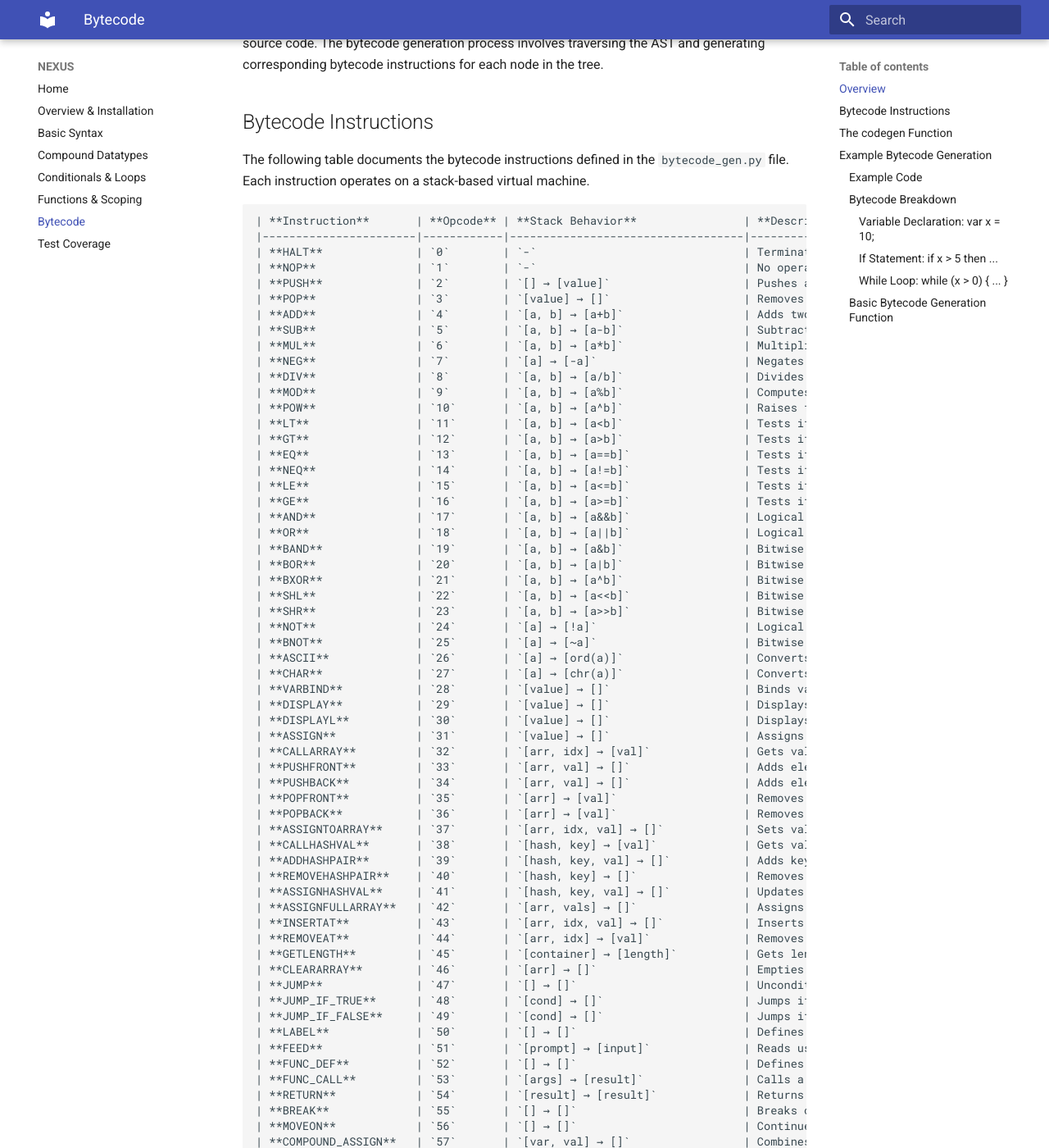
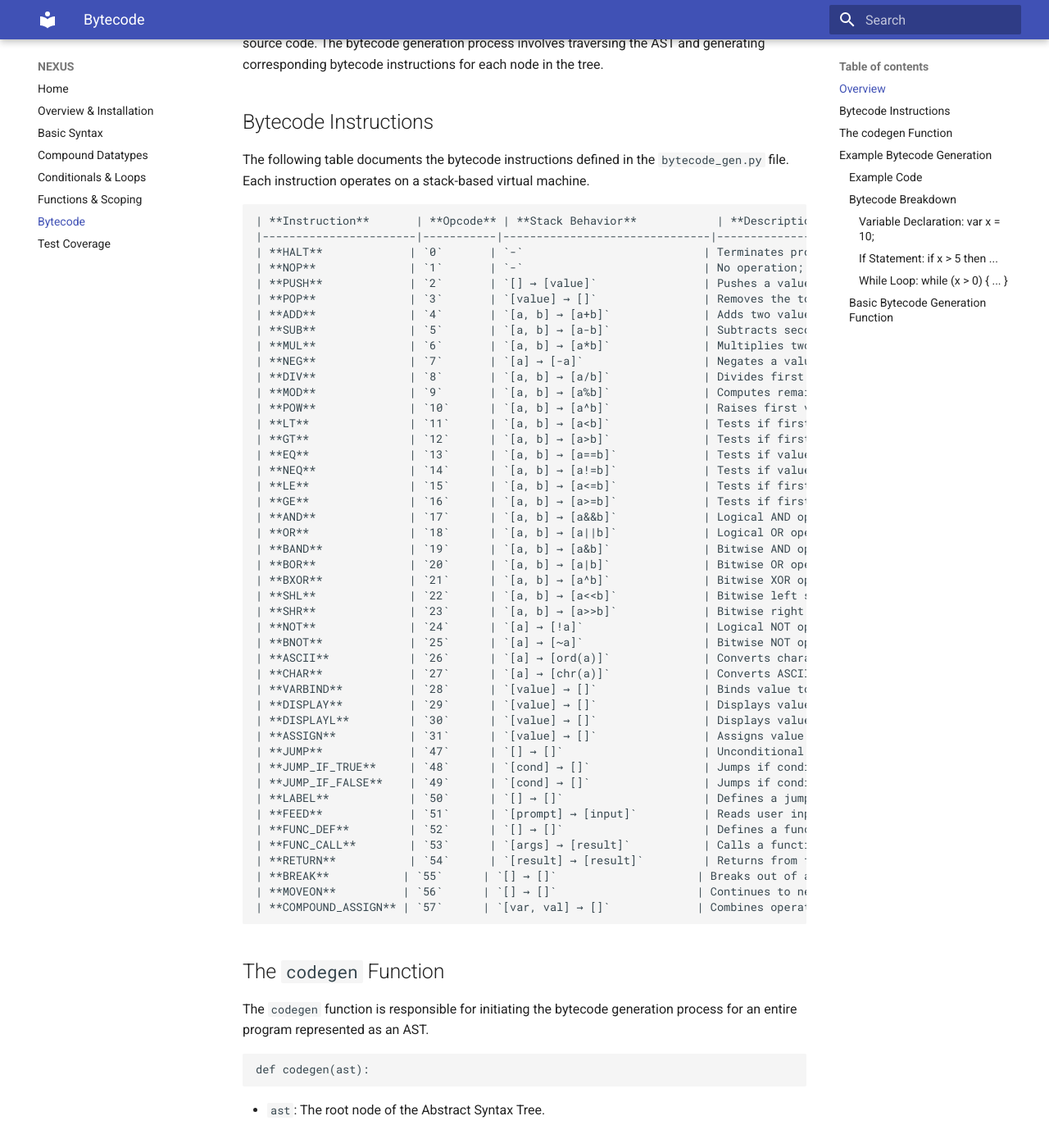
Before and after one commit to lucifer-reborn473/NEXUS, an MkDocs documentation site: the page built from docs/Bytecode.md, in a window 1280 px wide and 1400 px high, scrolled down 333 px. Shown: the whole window at 82% size. Built offline with MkDocs 1.6.1 and Material for MkDocs 9.7.7, drawn with Linux system fonts in a browser that asks for light colours.

Commit message:
Update Bytecode.md

````diff
--- a/docs/Bytecode.md
+++ b/docs/Bytecode.md
@@ -10,66 +10,51 @@ Bytecode is a low-level representation of the program that is easier to execute
 
 The following table documents the bytecode instructions defined in the `bytecode_gen.py` file. Each instruction operates on a stack-based virtual machine.
 ```
-| **Instruction**       | **Opcode** | **Stack Behavior**                | **Description**                                                                |
-|-----------------------|------------|-----------------------------------|--------------------------------------------------------------------------------|
-| **HALT**              | `0`        | `-`                               | Terminates program execution                                                   |
-| **NOP**               | `1`        | `-`                               | No operation; placeholder instruction                                          |
-| **PUSH**              | `2`        | `[] → [value]`                    | Pushes a value onto the stack                                                  |
-| **POP**               | `3`        | `[value] → []`                    | Removes the top value from the stack                                           |
-| **ADD**               | `4`        | `[a, b] → [a+b]`                  | Adds two values and pushes result                                              |
-| **SUB**               | `5`        | `[a, b] → [a-b]`                  | Subtracts second value from first                                              |
-| **MUL**               | `6`        | `[a, b] → [a*b]`                  | Multiplies two values                                                          |
-| **NEG**               | `7`        | `[a] → [-a]`                      | Negates a value                                                                |
-| **DIV**               | `8`        | `[a, b] → [a/b]`                  | Divides first value by second                                                  |
-| **MOD**               | `9`        | `[a, b] → [a%b]`                  | Computes remainder of division                                                 |
-| **POW**               | `10`       | `[a, b] → [a^b]`                  | Raises first value to power of second                                          |
-| **LT**                | `11`       | `[a, b] → [a<b]`                  | Tests if first value is less than second                                       |
-| **GT**                | `12`       | `[a, b] → [a>b]`                  | Tests if first value is greater than second                                    |
-| **EQ**                | `13`       | `[a, b] → [a==b]`                 | Tests if values are equal                                                      |
-| **NEQ**               | `14`       | `[a, b] → [a!=b]`                 | Tests if values are not equal                                                  |
-| **LE**                | `15`       | `[a, b] → [a<=b]`                 | Tests if first value is less than or equal to second                           |
-| **GE**                | `16`       | `[a, b] → [a>=b]`                 | Tests if first value is greater than or equal to second                        |
-| **AND**               | `17`       | `[a, b] → [a&&b]`                 | Logical AND operation                                                          |
-| **OR**                | `18`       | `[a, b] → [a||b]`                 | Logical OR operation                                                           |
-| **BAND**              | `19`       | `[a, b] → [a&b]`                  | Bitwise AND operation                                                          |
-| **BOR**               | `20`       | `[a, b] → [a|b]`                  | Bitwise OR operation                                                           |
-| **BXOR**              | `21`       | `[a, b] → [a^b]`                  | Bitwise XOR operation                                                          |
-| **SHL**               | `22`       | `[a, b] → [a<<b]`                 | Bitwise left shift                                                             |
-| **SHR**               | `23`       | `[a, b] → [a>>b]`                 | Bitwise right shift                                                            |
-| **NOT**               | `24`       | `[a] → [!a]`                      | Logical NOT operation                                                          |
-| **BNOT**              | `25`       | `[a] → [~a]`                      | Bitwise NOT operation                                                          |
-| **ASCII**             | `26`       | `[a] → [ord(a)]`                  | Converts character to ASCII code                                               |
-| **CHAR**              | `27`       | `[a] → [chr(a)]`                  | Converts ASCII code to character                                               |
-| **VARBIND**           | `28`       | `[value] → []`                    | Binds value to variable                                                        |
-| **DISPLAY**           | `29`       | `[value] → []`                    | Displays value without newline                                                 |
-| **DISPLAYL**          | `30`       | `[value] → []`                    | Displays value with newline                                                    |
-| **ASSIGN**            | `31`       | `[value] → []`                    | Assigns value to existing variable                                             |
-| **CALLARRAY**         | `32`       | `[arr, idx] → [val]`              | Gets value at array index                                                      |
-| **PUSHFRONT**         | `33`       | `[arr, val] → []`                 | Adds element to start of array                                                 |
-| **PUSHBACK**          | `34`       | `[arr, val] → []`                 | Adds element to end of array                                                   |
-| **POPFRONT**          | `35`       | `[arr] → [val]`                   | Removes and returns first element from array                                   |
-| **POPBACK**           | `36`       | `[arr] → [val]`                   | Removes and returns last element from array                                    |
-| **ASSIGNTOARRAY**     | `37`       | `[arr, idx, val] → []`            | Sets value at array index                                                      |
-| **CALLHASHVAL**       | `38`       | `[hash, key] → [val]`             | Gets value for key in hash map                                                 |
-| **ADDHASHPAIR**       | `39`       | `[hash, key, val] → []`           | Adds key-value pair to hash map                                                |
-| **REMOVEHASHPAIR**    | `40`       | `[hash, key] → []`                | Removes key from hash map                                                      |
-| **ASSIGNHASHVAL**     | `41`       | `[hash, key, val] → []`           | Updates value for key in hash map                                              |
-| **ASSIGNFULLARRAY**   | `42`       | `[arr, vals] → []`                | Assigns multiple values to array                                               |
-| **INSERTAT**          | `43`       | `[arr, idx, val] → []`            | Inserts value at array index                                                   |
-| **REMOVEAT**          | `44`       | `[arr, idx] → [val]`              | Removes and returns value at array index                                       |
-| **GETLENGTH**         | `45`       | `[container] → [length]`          | Gets length of container (array/hash)                                          |
-| **CLEARARRAY**        | `46`       | `[arr] → []`                      | Empties an array                                                               |
-| **JUMP**              | `47`       | `[] → []`                         | Unconditional jump                                                             |
-| **JUMP_IF_TRUE**      | `48`       | `[cond] → []`                     | Jumps if condition is true                                                     |
-| **JUMP_IF_FALSE**     | `49`       | `[cond] → []`                     | Jumps if condition is false                                                    |
-| **LABEL**             | `50`       | `[] → []`                         | Defines a jump target (placeholder)                                            |
-| **FEED**              | `51`       | `[prompt] → [input]`              | Reads user input                                                               |
-| **FUNC_DEF**          | `52`       | `[] → []`                         | Defines a function                                                             |
-| **FUNC_CALL**         | `53`       | `[args] → [result]`               | Calls a function                                                               |
-| **RETURN**            | `54`       | `[result] → [result]`             | Returns from function                                                          |
-| **BREAK**             | `55`       | `[] → []`                         | Breaks out of a loop                                                           |
-| **MOVEON**            | `56`       | `[] → []`                         | Continues to next iteration of loop                                            |
-| **COMPOUND_ASSIGN**   | `57`       | `[var, val] → []`                 | Combines operation with assignment (+=, -=, etc.)                              |
+| **Instruction**       | **Opcode** | **Stack Behavior**            | **Description**                                          |
+|-----------------------|-----------|-------------------------------|----------------------------------------------------------|
+| **HALT**             | `0`       | `-`                           | Terminates program execution                            |
+| **NOP**              | `1`       | `-`                           | No operation; placeholder instruction                   |
+| **PUSH**             | `2`       | `[] → [value]`                | Pushes a value onto the stack                           |
+| **POP**              | `3`       | `[value] → []`                | Removes the top value from the stack                    |
+| **ADD**              | `4`       | `[a, b] → [a+b]`              | Adds two values and pushes the result                   |
+| **SUB**              | `5`       | `[a, b] → [a-b]`              | Subtracts second value from first                       |
+| **MUL**              | `6`       | `[a, b] → [a*b]`              | Multiplies two values                                   |
+| **NEG**              | `7`       | `[a] → [-a]`                  | Negates a value                                         |
+| **DIV**              | `8`       | `[a, b] → [a/b]`              | Divides first value by second                           |
+| **MOD**              | `9`       | `[a, b] → [a%b]`              | Computes remainder of division                          |
+| **POW**              | `10`      | `[a, b] → [a^b]`              | Raises first value to power of second                   |
+| **LT**               | `11`      | `[a, b] → [a<b]`              | Tests if first value is less than second                |
+| **GT**               | `12`      | `[a, b] → [a>b]`              | Tests if first value is greater than second             |
+| **EQ**               | `13`      | `[a, b] → [a==b]`             | Tests if values are equal                               |
+| **NEQ**              | `14`      | `[a, b] → [a!=b]`             | Tests if values are not equal                           |
+| **LE**               | `15`      | `[a, b] → [a<=b]`             | Tests if first value is less than or equal to second    |
+| **GE**               | `16`      | `[a, b] → [a>=b]`             | Tests if first value is greater than or equal to second|
+| **AND**              | `17`      | `[a, b] → [a&&b]`             | Logical AND operation                                  |
+| **OR**               | `18`      | `[a, b] → [a||b]`             | Logical OR operation                                   |
+| **BAND**             | `19`      | `[a, b] → [a&b]`              | Bitwise AND operation                                  |
+| **BOR**              | `20`      | `[a, b] → [a|b]`              | Bitwise OR operation                                   |
+| **BXOR**             | `21`      | `[a, b] → [a^b]`              | Bitwise XOR operation                                  |
+| **SHL**              | `22`      | `[a, b] → [a<<b]`             | Bitwise left shift                                     |
+| **SHR**              | `23`      | `[a, b] → [a>>b]`             | Bitwise right shift                                    |
+| **NOT**              | `24`      | `[a] → [!a]`                  | Logical NOT operation                                  |
+| **BNOT**             | `25`      | `[a] → [~a]`                  | Bitwise NOT operation                                  |
+| **ASCII**            | `26`      | `[a] → [ord(a)]`              | Converts character to ASCII code                       |
+| **CHAR**             | `27`      | `[a] → [chr(a)]`              | Converts ASCII code to character                       |
+| **VARBIND**          | `28`      | `[value] → []`                | Binds value to variable                                |
+| **DISPLAY**          | `29`      | `[value] → []`                | Displays value without newline                         |
+| **DISPLAYL**         | `30`      | `[value] → []`                | Displays value with newline                            |
+| **ASSIGN**           | `31`      | `[value] → []`                | Assigns value to existing variable                     |
+| **JUMP**             | `47`      | `[] → []`                     | Unconditional jump                                     |
+| **JUMP_IF_TRUE**     | `48`      | `[cond] → []`                 | Jumps if condition is true                            |
+| **JUMP_IF_FALSE**    | `49`      | `[cond] → []`                 | Jumps if condition is false                           |
+| **LABEL**            | `50`      | `[] → []`                     | Defines a jump target (placeholder)                   |
+| **FEED**             | `51`      | `[prompt] → [input]`          | Reads user input                                      |
+| **FUNC_DEF**         | `52`      | `[] → []`                     | Defines a function                                    |
+| **FUNC_CALL**        | `53`      | `[args] → [result]`           | Calls a function                                      |
+| **RETURN**           | `54`      | `[result] → [result]`         | Returns from function                                |
+| **BREAK**           | `55`      | `[] → []`                     | Breaks out of a loop                                 |
+| **MOVEON**          | `56`      | `[] → []`                     | Continues to next iteration of loop                  |
+| **COMPOUND_ASSIGN** | `57`      | `[var, val] → []`             | Combines operation with assignment (+=, -=, etc.)    |
 ```
 
 ## The `codegen` Function
````
